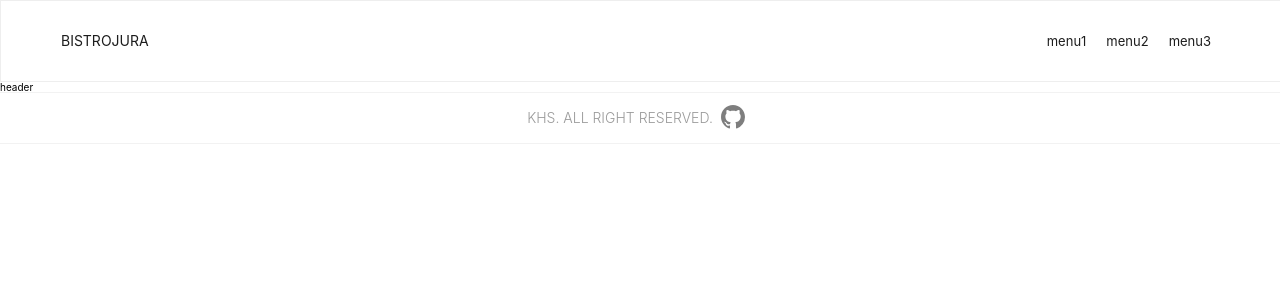
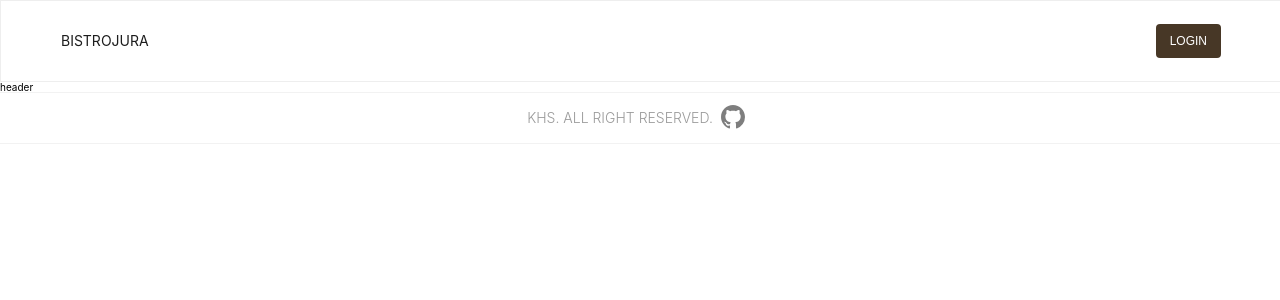
Before and after one commit to FE-HyunSu/BistroJura, a Next.js app: page / in a window 1280 px wide. Shown: the top 300 px of the page. Built offline with nearby package versions, Linux system fonts and the light colour scheme.

Commit message:
feature : button atoms add.

```diff
--- /dev/null
+++ b/atoms/AtomButton/index.tsx
@@ -0,0 +1,23 @@
+import { ButtonUI, LinkUI } from "./style";
+
+interface AtomButtonType {
+  btnType: string;
+  btnName: string;
+  onClick: any | undefined;
+  linkURL: string | undefined;
+}
+
+const AtomButton = ({ btnType, btnName, onClick, linkURL }: AtomButtonType) => {
+  return (
+    <>
+      {btnType === `box` ? (
+        <ButtonUI onClick={onClick}>{btnName}</ButtonUI>
+      ) : (
+        <LinkUI href={linkURL} onClick={onClick}>
+          {btnName}
+        </LinkUI>
+      )}
+    </>
+  );
+};
+export default AtomButton;
--- /dev/null
+++ b/atoms/AtomButton/style.tsx
@@ -0,0 +1,23 @@
+import styled from "styled-components";
+
+export const ButtonUI = styled.button`
+  padding: 1rem 1.4rem;
+  font-weight: 500;
+  font-size: 1.2rem;
+  color: #fff;
+  background-color: #473726;
+  border-radius: 0.4rem;
+  transition: 0.3s;
+  &:hover {
+    background-color: #986935;
+  }
+`;
+
+export const LinkUI = styled.a`
+  display: inline-block;
+  padding: 1rem 1.4rem;
+  font-weight: 500;
+  font-size: 1.2rem;
+  color: #1a1a1a;
+  transition: 0.3s;
+`;
--- a/components/layout/header/index.tsx
+++ b/components/layout/header/index.tsx
@@ -1,4 +1,5 @@
 import { HeaderBox } from "./style";
+import AtomButton from "../../../atoms/AtomButton";
 
 const Header = () => {
   return (
@@ -11,13 +12,12 @@ const Header = () => {
           <nav>
             <ul>
               <li>
-                <a href="">menu1</a>
-              </li>
-              <li>
-                <a href="">menu2</a>
-              </li>
-              <li>
-                <a href="">menu3</a>
+                <AtomButton
+                  btnType={`box`}
+                  btnName={`LOGIN`}
+                  onClick={() => console.log("dfd")}
+                  linkURL={undefined}
+                ></AtomButton>
               </li>
             </ul>
           </nav>
```
